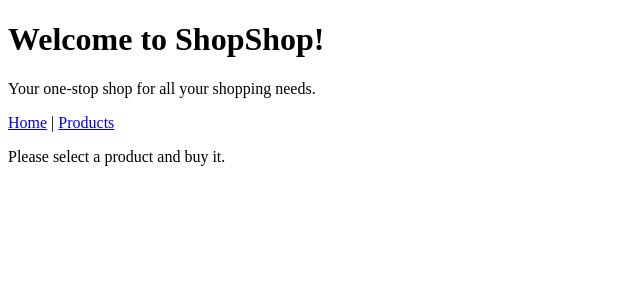
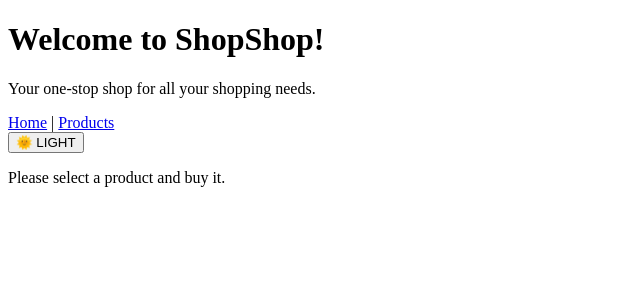
Before and after one commit to caedes/shopshop-app, a React (Vite) app: page / in a window 1280 px wide. Shown: the top 300 px of the page, without its empty margins (0-640 px from the left). Built offline with nearby package versions, Linux system fonts and the light colour scheme.

Commit message:
feat: implement color mode toggle functionality and provider

```diff
--- a/src/app/App.tsx
+++ b/src/app/App.tsx
@@ -2,11 +2,14 @@ import { QueryClientProvider } from "@tanstack/react-query";
 import { queryClient } from "./queryClient";
 import { RouterProvider } from "react-router";
 import { router } from "./routes";
+import { ColorModeProvider } from "../color-mode/ColorModeProvider";
 
 export default function App() {
   return (
     <QueryClientProvider client={queryClient}>
-      <RouterProvider router={router} />
+      <ColorModeProvider>
+        <RouterProvider router={router} />
+      </ColorModeProvider>
     </QueryClientProvider>
   );
 }
--- /dev/null
+++ b/src/color-mode/ColorModeProvider.tsx
@@ -0,0 +1,33 @@
+import { createContext, useState } from "react";
+
+import { ColorModes, type ColorMode, type ColorModeContextType } from "./types";
+
+export const ColorModeContext = createContext<ColorModeContextType | null>(
+  null
+);
+
+export const ColorModeProvider = ({
+  children,
+}: {
+  children: React.ReactNode;
+}) => {
+  const [colorMode, setColorMode] = useState<ColorMode>(() => {
+    if (!window.matchMedia) return ColorModes.LIGHT;
+
+    return window.matchMedia("(prefers-color-scheme: light)").matches
+      ? ColorModes.LIGHT
+      : ColorModes.DARK;
+  });
+
+  const toggleColorMode = () => {
+    setColorMode((prevColorMode) =>
+      prevColorMode === ColorModes.LIGHT ? ColorModes.DARK : ColorModes.LIGHT
+    );
+  };
+
+  return (
+    <ColorModeContext.Provider value={{ colorMode, toggleColorMode }}>
+      {children}
+    </ColorModeContext.Provider>
+  );
+};
--- /dev/null
+++ b/src/color-mode/types.ts
@@ -0,0 +1,11 @@
+export const ColorModes = {
+  LIGHT: "light",
+  DARK: "dark",
+} as const;
+
+export type ColorMode = (typeof ColorModes)[keyof typeof ColorModes];
+
+export type ColorModeContextType = {
+  colorMode: ColorMode;
+  toggleColorMode: () => void;
+};
--- /dev/null
+++ b/src/color-mode/useColorMode.ts
@@ -0,0 +1,11 @@
+import { useContext } from "react";
+import { ColorModeContext } from "./ColorModeProvider";
+
+export const useColorMode = () => {
+  const context = useContext(ColorModeContext);
+
+  if (!context)
+    throw new Error("useColorMode must be used within a ColorModeProvider");
+
+  return context;
+};
--- /dev/null
+++ b/src/ds/atoms/ColorModeToggle.tsx
@@ -0,0 +1,12 @@
+import { ColorModes } from "../../color-mode/types";
+import { useColorMode } from "../../color-mode/useColorMode";
+
+export const ColorModeToggle = () => {
+  const { colorMode, toggleColorMode } = useColorMode();
+
+  return (
+    <button onClick={toggleColorMode}>
+      {colorMode === ColorModes.LIGHT ? "🌞 LIGHT" : "🌜 DARK"}
+    </button>
+  );
+};
--- a/src/ds/templates/MainTemplate.tsx
+++ b/src/ds/templates/MainTemplate.tsx
@@ -1,16 +1,20 @@
 import { Link, Outlet } from "react-router";
+import { ColorModeToggle } from "../atoms/ColorModeToggle";
 
 export const MainTemplate = () => {
   return (
-    <div>
+    <>
       <h1>Welcome to ShopShop!</h1>
       <p>Your one-stop shop for all your shopping needs.</p>
-      <nav>
-        <Link to="/">Home</Link> | <Link to="/products">Products</Link>
-      </nav>
+      <header>
+        <nav>
+          <Link to="/">Home</Link> | <Link to="/products">Products</Link>
+        </nav>
+        <ColorModeToggle />
+      </header>
       <main>
         <Outlet />
       </main>
-    </div>
+    </>
   );
 };
```
